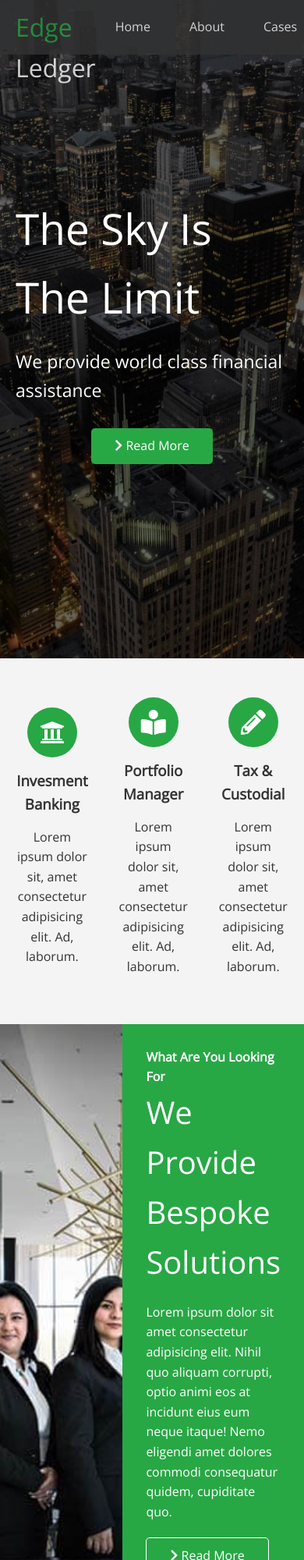
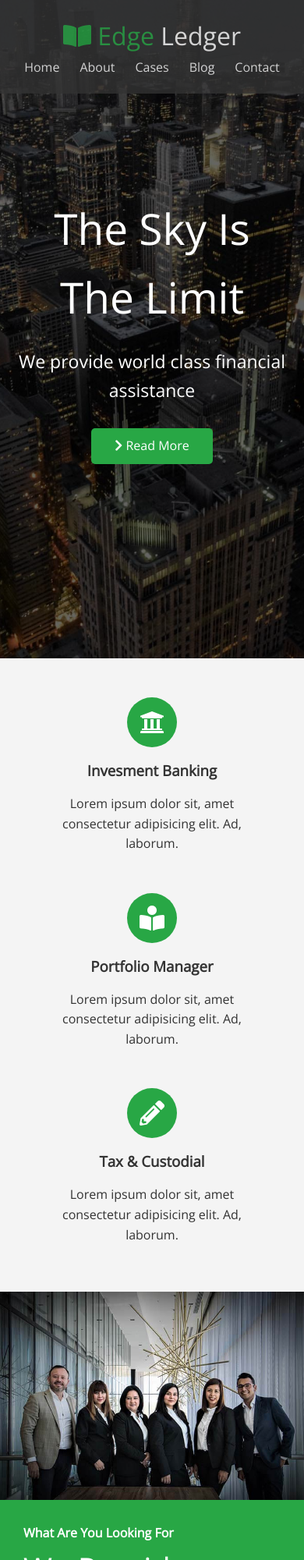
Before and after one commit to hudaprs/fe_edge_ledger_native, a plain HTML site: page index.html in a window 390 px wide. Shown: the top 2000 px of the page at 78% size. Drawn offline with nearby package versions, Linux system fonts and the light colour scheme.

Commit message:
fix typo and add responsive

```diff
--- a/css/style.css
+++ b/css/style.css
@@ -74,6 +74,7 @@ img {
   flex-direction: column;
   align-items: center;
   justify-content: center;
+  text-align: center;
   height: 100%;
   padding: 0px 20px;
 }
@@ -180,3 +181,31 @@ img {
 .footer a:hover {
   color: #28a745;
 }
+
+/* Mobile */
+@media(max-width:768px) {
+  .navbar {
+    flex-direction: column;
+    height: 120px;
+    padding: 20px;
+  }
+
+  .navbar a {
+    padding: 10px 10px;
+    margin: 0 3px;
+  }
+
+  .flex-items {
+    flex-direction: column;
+  }
+
+  .flex-columns .column,
+  .flex-grid .column {
+    flex: 100%;
+    max-width: 100%;
+  }
+
+  .team img {
+    width: 70%;
+  }
+}
--- a/index.html
+++ b/index.html
@@ -203,7 +203,7 @@
     </section>
 
     <!-- About:Contact -->
-    <section id="solutions" class="solutions flex-columns">
+    <section id="contact" class="contact flex-columns">
       <div class="row">
         <div class="column">
           <div class="column-1">
```
